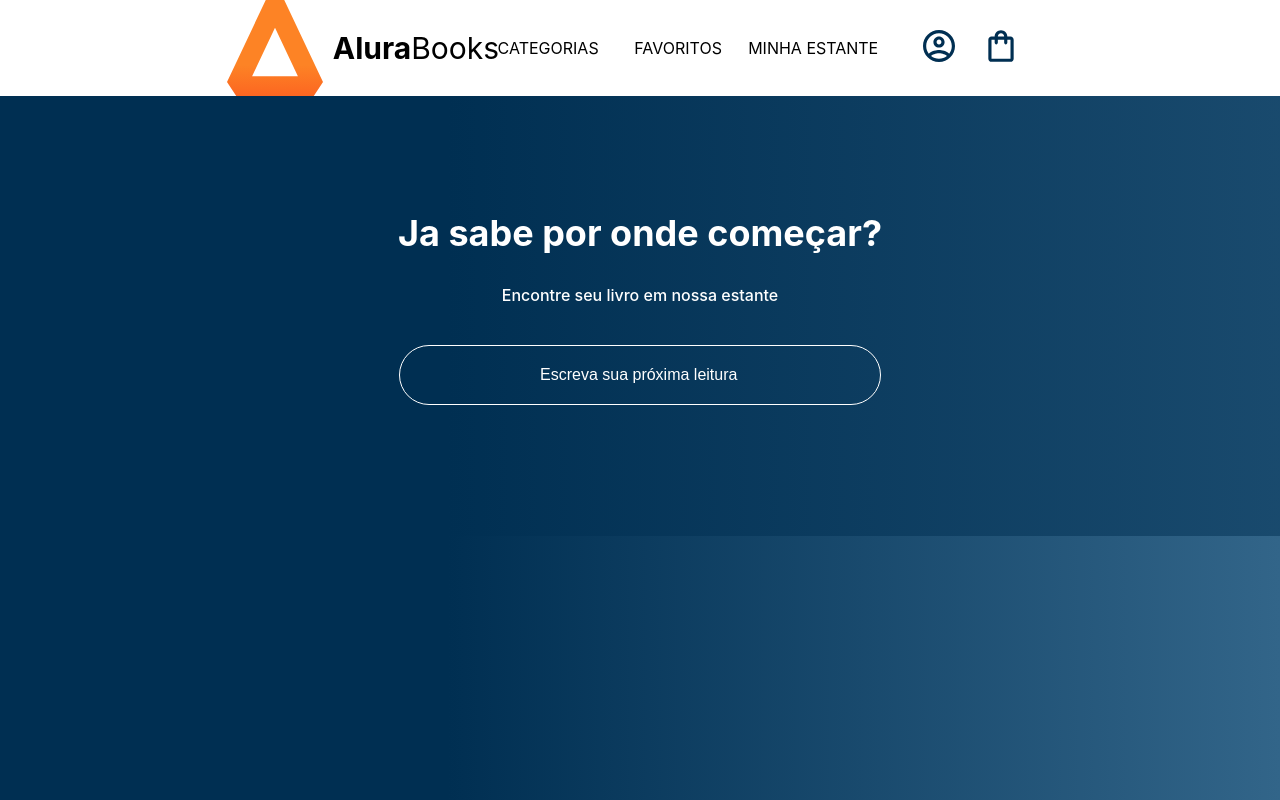
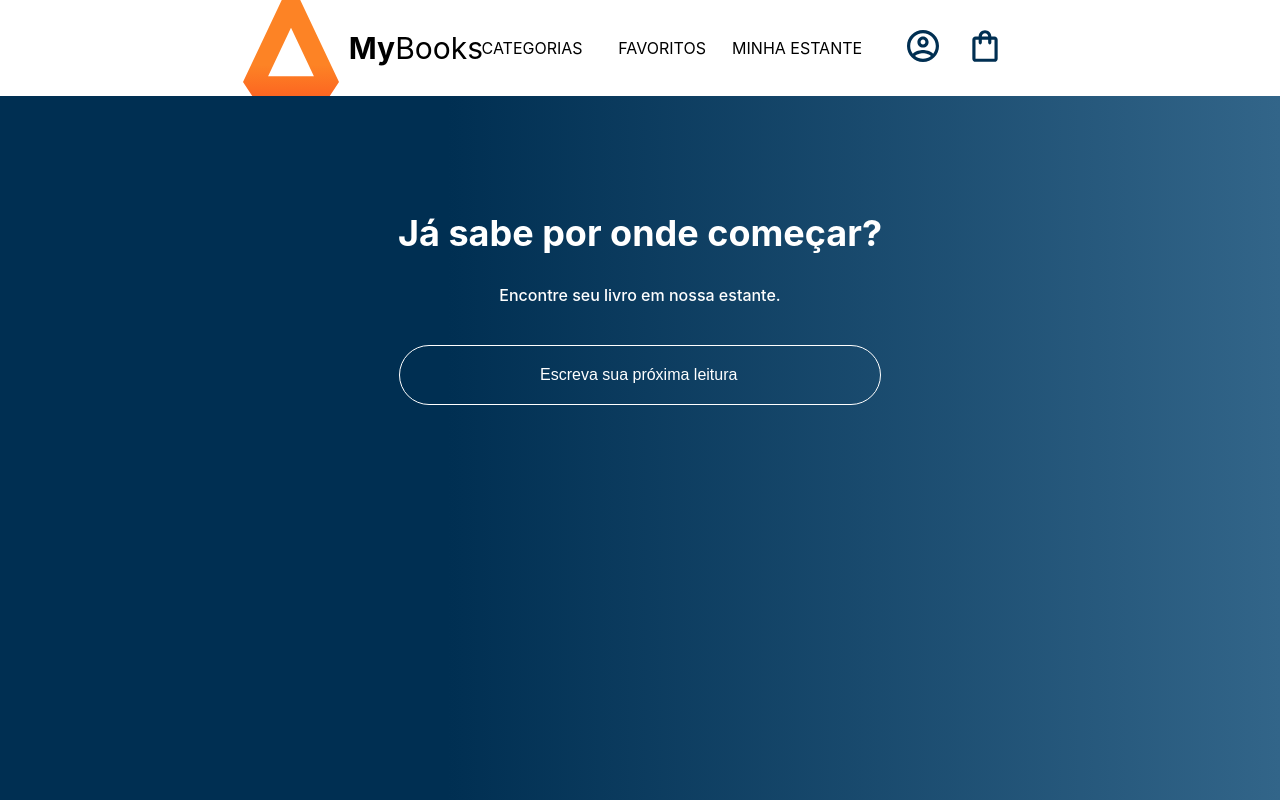
Before and after one commit to EnzoSeehagen/MyBook_React, a React (Create React App) app: page / in a window 1280 px wide. Built offline with nearby package versions, Linux system fonts and the light colour scheme.

Commit message:
Possibilitando a alteração do estado

```diff
--- a/src/componentes/Logo/index.js
+++ b/src/componentes/Logo/index.js
@@ -15,7 +15,7 @@ function Logo () {
     return(
         <LogoContainer>
             <LogoImage src={logo} alt='logo'/>
-            <p><strong>Alura</strong>Books</p>
+            <p><strong>My</strong>Books</p>
         </LogoContainer>
     )
 }
--- /dev/null
+++ b/src/componentes/Pesquisa/dadosPesquisa.js
@@ -0,0 +1,8 @@
+import livro from '../../imagens/livro.png'
+
+export const livros = [
+    {nome: 'Liderança em Design', id: 1, src: livro},
+    {nome: 'JavaScript Assertivo', id: 2, src:livro},
+    {nome: 'Cangaceiro em JavaScript', id: 3, src:livro},
+    {nome: 'Aventureiros do Java', id: 4, src:livro},
+]
--- a/src/componentes/Pesquisa/index.js
+++ b/src/componentes/Pesquisa/index.js
@@ -1,6 +1,7 @@
-import Input from "../Input"
+import Input from '../Input'
 import styled from 'styled-components'
-
+import { useState } from 'react'
+import { livros } from './dadosPesquisa'
 
 const PesquisaContainer = styled.section`
     background-image: linear-gradient(90deg, #002F52 35%, #326589 165%);
@@ -9,6 +10,8 @@ const PesquisaContainer = styled.section`
     padding: 85px 0;
     height: 270px;
     width: 100%;
+    background-image: linear-gradient(90deg, #002F52 35%, #326589);
+
 `
 
 const Titulo = styled.h2`
@@ -24,15 +27,44 @@ const Subtitulo = styled.h3`
     margin-bottom: 40px;
 `
 
-function Pesquisa()
-{
-    return(
+const Resultado = styled.div`
+    display: flex;
+    justify-content: center;
+    align-items: center;
+    margin-bottom: 20px;
+    cursor: pointer;
+    p {
+        width: 200px;
+    }
+    img {
+        width: 100px;
+    }
+    &:hover {
+        border: 1px solid white;
+    }
+`
+
+function Pesquisa() {
+    const [ livrosPesquisados, setLivrosPesquisados ] = useState([])
+
+    return (
         <PesquisaContainer>
-            <Titulo>Ja sabe por onde começar?</Titulo>
-            <Subtitulo> Encontre seu livro em nossa estante </Subtitulo>
+            <Titulo>Já sabe por onde começar?</Titulo>
+            <Subtitulo>Encontre seu livro em nossa estante.</Subtitulo>
             <Input
                 placeholder="Escreva sua próxima leitura"
+                onBlur={evento => {
+                    const textoDigitado = evento.target.value
+                    const resultadoPesquisa = livros.filter( livro => livro.nome.includes(textoDigitado) )
+                    setLivrosPesquisados(resultadoPesquisa)
+                }}
             />
+            { livrosPesquisados.map( livro => (
+                <Resultado>
+                    <img src={livro.src}/>
+                    <p>{livro.nome}</p>
+                </Resultado>
+            )) }
         </PesquisaContainer>
     )
 }
```
Lines whose indentation alone changed are shown as unchanged.
